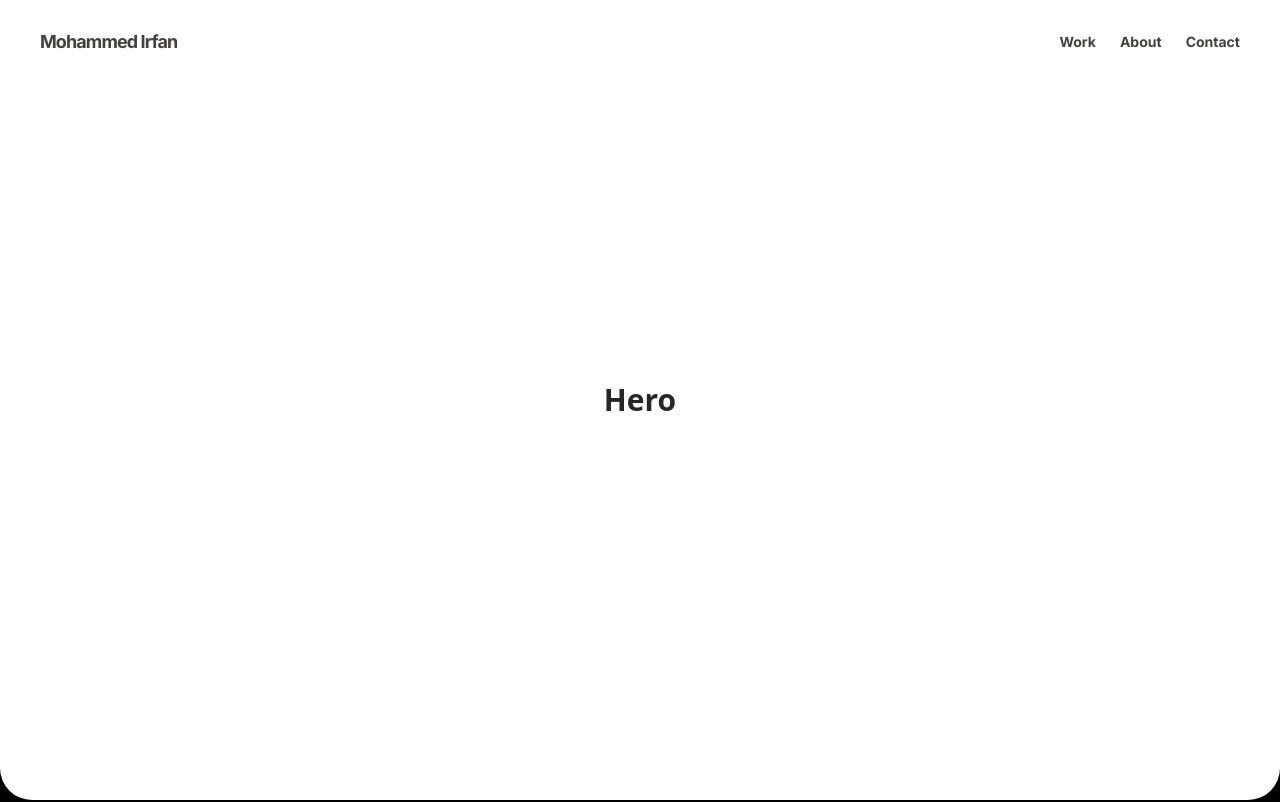
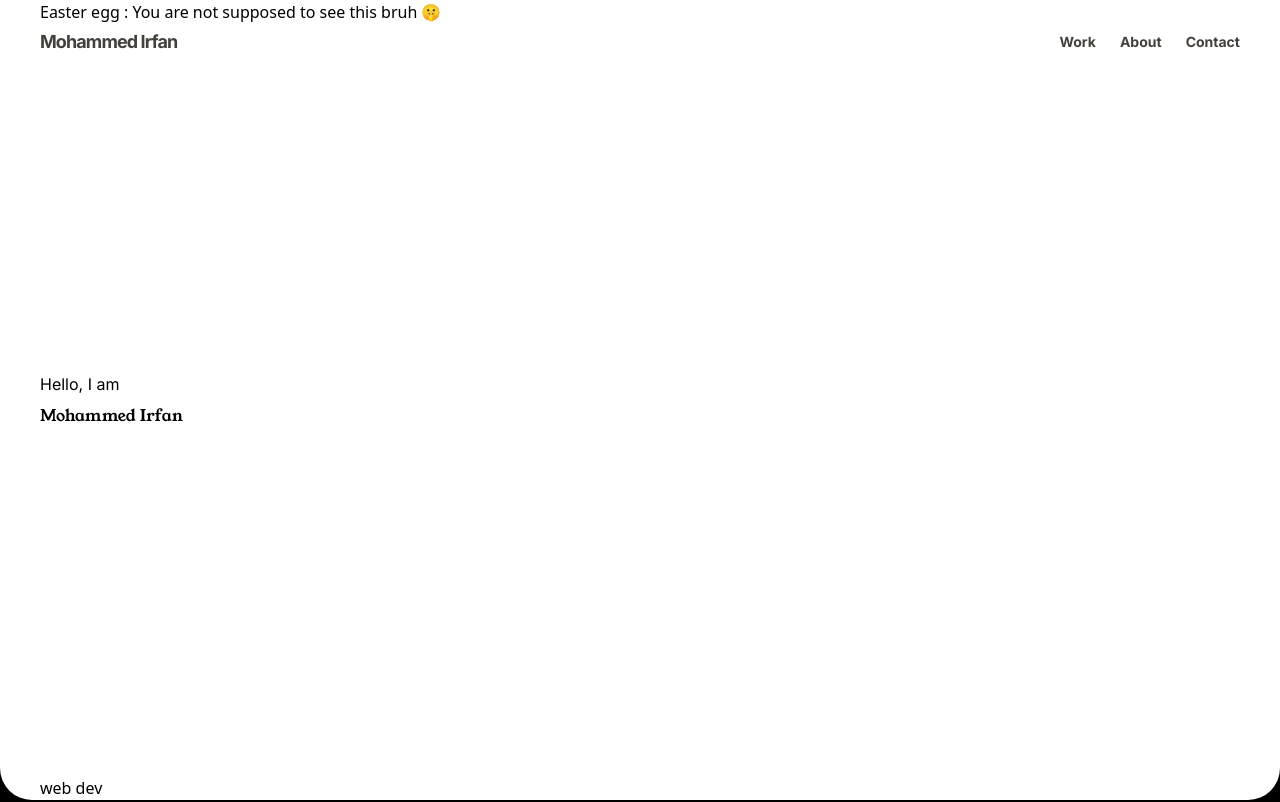
Before and after one commit to MohammedIrfan244/portfolio_next, a Next.js app: page / in a window 1280 px wide. Shown: the top 802 px of the page. Built offline with nearby package versions, Linux system fonts and the light colour scheme.

Commit message:
feat: Add IDs to Contact, Profile, and Projects components for smooth scrolling; enhance Navbar with smooth scroll functionality

```diff
--- a/src/component/Contact.tsx
+++ b/src/component/Contact.tsx
@@ -2,7 +2,7 @@ import React from 'react'
 
 function Contact() {
   return (
-    <div className='w-full h-screen flex px-6 md:px-7 lg:px-10 items-center justify-center text-3xl font-bold text-stone-800'>
+    <div id='contact' className='w-full h-screen flex px-6 md:px-7 lg:px-10 items-center justify-center text-3xl font-bold text-stone-800'>
       Contact Page
     </div>
   )
--- a/src/component/Hero.tsx
+++ b/src/component/Hero.tsx
@@ -1,9 +1,17 @@
 import React from 'react'
+import { youngSerif , inter } from '@/lib/font'
 
 function Hero() {
   return (
-    <div className='w-full h-screen px-6 md:px-7 rounded-b-2xl sm:rounded-b-3xl md:rounded-b-4xl lg:px-10 flex items-center justify-center text-3xl bg-white font-bold text-stone-800'>
-      Hero
+    <div className='w-full h-screen px-6 md:px-7 rounded-b-2xl sm:rounded-b-3xl flex-col md:rounded-b-4xl lg:px-10 flex items-start justify-between bg-white'>
+      <p>Easter egg : You are not supposed to see this bruh 🤫</p>
+      <div className='flex flex-col items-start justify-center gap-2'>
+        <p className={`${inter.className}`}>Hello, I am</p>
+        <h1 className={`${youngSerif.className}`}>Mohammed Irfan</h1>
+      </div>
+      <div>
+        <p>web dev</p>
+      </div>
     </div>
   )
 }
--- a/src/component/Profile.tsx
+++ b/src/component/Profile.tsx
@@ -2,7 +2,7 @@ import React from 'react'
 
 function Profile() {
   return (
-    <div className=' px-6 md:px-7 lg:px-10 rounded-2xl sm:rounded-3xl md:rounded-4xl w-full bg-white h-screen flex items-center justify-center text-3xl font-bold text-stone-800'>
+    <div id='profile' className=' px-6 md:px-7 lg:px-10 rounded-2xl sm:rounded-3xl md:rounded-4xl w-full bg-white h-screen flex items-center justify-center text-3xl font-bold text-stone-800'>
       Profile Page
     </div>
   )
--- a/src/component/Projects.tsx
+++ b/src/component/Projects.tsx
@@ -2,7 +2,7 @@ import React from 'react'
 
 function Projects() {
   return (
-    <div className='px-6 md:px-7 lg:px-10 w-full h-screen flex items-center justify-center text-3xl font-bold text-stone-800'>
+    <div id='projects' className='px-6 md:px-7 lg:px-10 w-full h-screen flex items-center justify-center text-3xl font-bold text-stone-800'>
       Projects Page
     </div>
   )
--- a/src/component/layout/Navbar.tsx
+++ b/src/component/layout/Navbar.tsx
@@ -1,35 +1,52 @@
 import React from 'react'
 import { inter } from '@/lib/font'
-import {motion} from 'framer-motion'
+import { motion } from 'framer-motion'
+import { useLenisScroll } from '@/lib/hooks/useLenisScroll'
 
 function Navbar() {
+  const lenis = useLenisScroll()
+
+  const handleSmoothScroll = (e: React.MouseEvent<HTMLAnchorElement>, target: string) => {
+    e.preventDefault()
+    if (lenis) {
+      lenis.scrollTo(target, {
+        duration: 1.5,
+        easing: (t) => Math.min(1, 1.001 - Math.pow(2, -10 * t))
+      })
+    }
+  }
+
   return (
     <div
-     className={`fixed w-full flex justify-between items-center py-5 md:py-7 lg:py-7 px-6 md:px-7 lg:px-10 font-bold text-stone-700 ${inter.className}`}>
+     className={`fixed w-full flex justify-between items-center py-5 md:py-7 lg:py-7 px-6 md:px-7 lg:px-10 font-bold text-stone-700 z-50 ${inter.className}`}>
       <motion.a
       initial={{ opacity: 0, y: -20 }}
       animate={{ opacity: 1, y: 0 }}
       transition={{ duration: 0.5 }}
       href='#'
+      onClick={(e) => handleSmoothScroll(e, 'top')}
        className='text-lg tracking-tighter hover:cursor-pointer mix-blend-difference hover:opacity-75'>Mohammed Irfan</motion.a>
       <div className='flex gap-3 md:gap-5 lg:gap-6 text-base'>
         <motion.a
         initial={{ opacity: 0, y: -20 }}
         animate={{ opacity: 1, y: 0 }}
         transition={{ duration: 0.5, delay: 0.1 }}
-        href='#'
+        href='#projects'
+        onClick={(e) => handleSmoothScroll(e, '#projects')}
          className='text-sm hover:cursor-pointer hover:opacity-75'>Work</motion.a>
         <motion.a
         initial={{ opacity: 0, y: -20 }}
         animate={{ opacity: 1, y: 0 }}
         transition={{ duration: 0.5, delay: 0.2 }}
-        href='#'
+        href='#profile'
+        onClick={(e) => handleSmoothScroll(e, '#profile')}
          className='text-sm hover:cursor-pointer hover:opacity-75'>About</motion.a>
         <motion.a
         initial={{ opacity: 0, y: -20 }}
         animate={{ opacity: 1, y: 0 }}
         transition={{ duration: 0.5, delay: 0.3 }}
-        href='#'
+        href='#contact'
+        onClick={(e) => handleSmoothScroll(e, '#contact')}
          className='text-sm hover:cursor-pointer hover:opacity-75'>Contact</motion.a>
       </div>
     </div>
```
